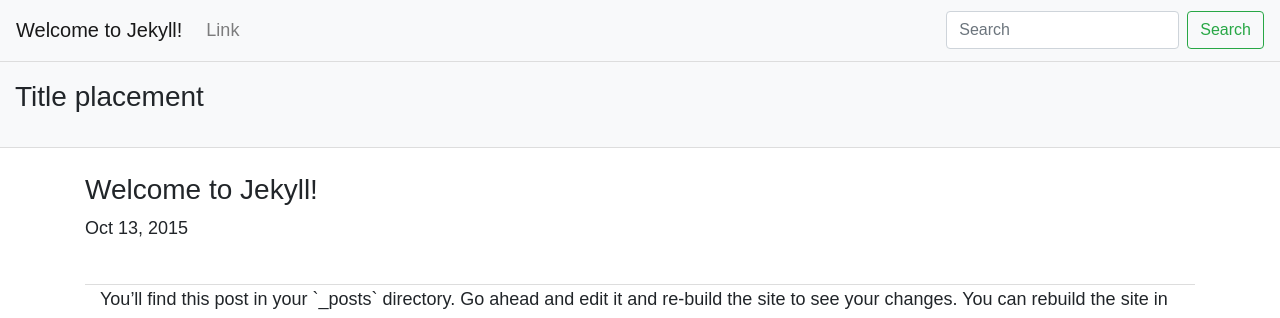
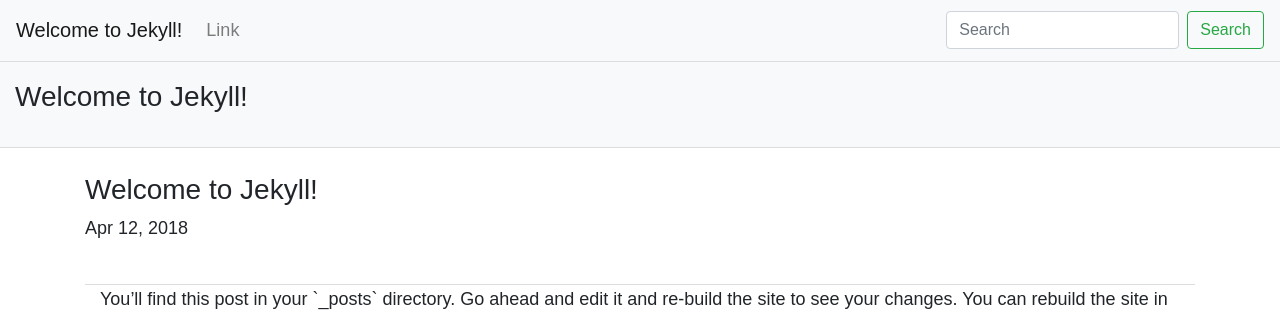
Before and after one commit to longster/DesignSystem, a Jekyll site: the page built from _posts/2015-10-13-welcome-to-jekyll.markdown, in a window 1280 px wide and 900 px high. Shown: the top 318 px of the window. Built offline with Jekyll 4.4.1, drawn with Linux system fonts in a browser that asks for light colours.

Commit message:
minor update

```diff
--- a/_includes/header.html
+++ b/_includes/header.html
@@ -1,6 +1,8 @@
 <header class="container-fluid" style="margin-top: 55px;">
-  <h1>Title placement</h1>
+  <h1>{{ page.title }}</h1>
 </header>
+
+
 <!--header>
   <div class="container">
     <nav class="navbar navbar-expand-lg navbar-light">
--- a/_posts/2015-10-13-welcome-to-jekyll.markdown
+++ b/_posts/2015-10-13-welcome-to-jekyll.markdown
@@ -1,8 +1,8 @@
 ---
 layout: post
 title:  "Welcome to Jekyll!"
-date:   2015-10-13 14:40:50
-categories: jekyll update
+date:   2018-04-12
+categories: Overview Basics
 ---
 
 <div class="container">
--- a/index.html
+++ b/index.html
@@ -3,7 +3,7 @@ layout: default
 title: UX & UI Design System
 description: Library of UX & UI design patterns
 ---
-<!--div class="container-full home-page-intro-container">
+<div class="container-full home-page-intro-container">
     <div class="container">
         <div class="row">
             <div class="col-xl-5 col-lg-5 col-md-12 col-sm-12">
@@ -64,7 +64,7 @@ description: Library of UX & UI design patterns
         </div>
     </div>
 </div>
-<div-- class="container-full home-page-cards-background">
+<div class="container-full home-page-cards-background">
     <div class="container">
         <div class="row">
             <div class="col-xl-4 col-lg-4">
@@ -105,4 +105,4 @@ description: Library of UX & UI design patterns
             </div>
         </div>
     </div>
-</div-->
+</div>
```
